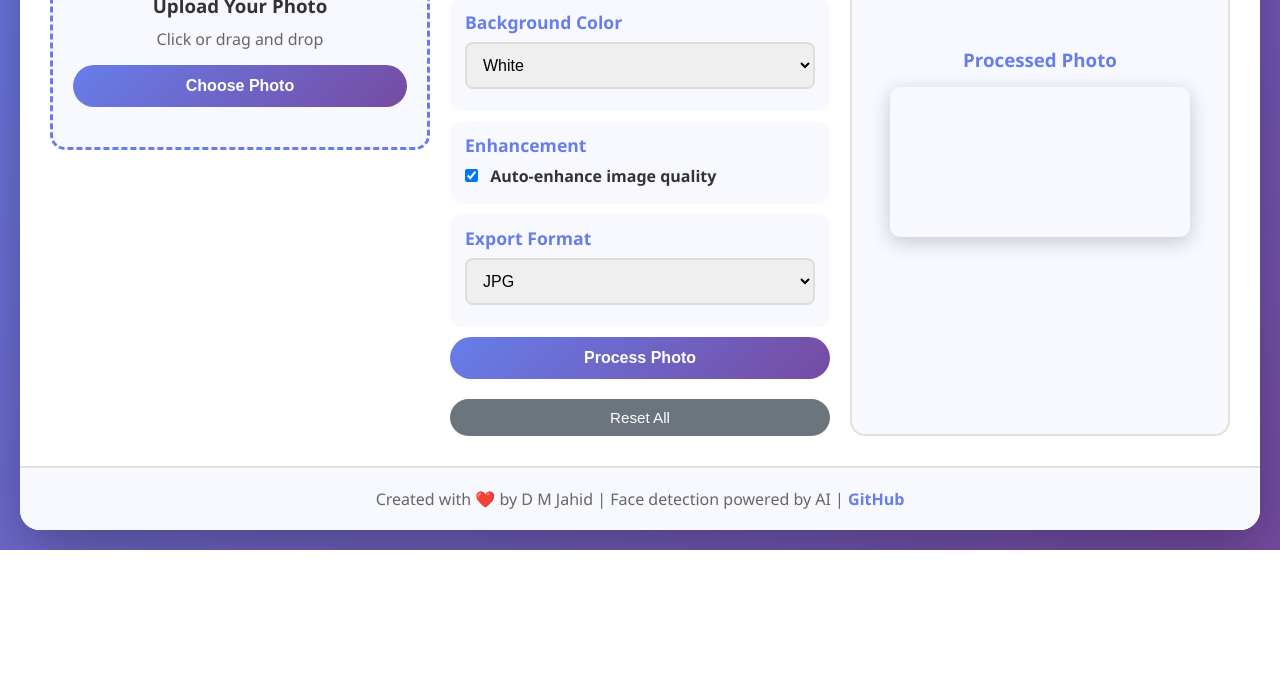
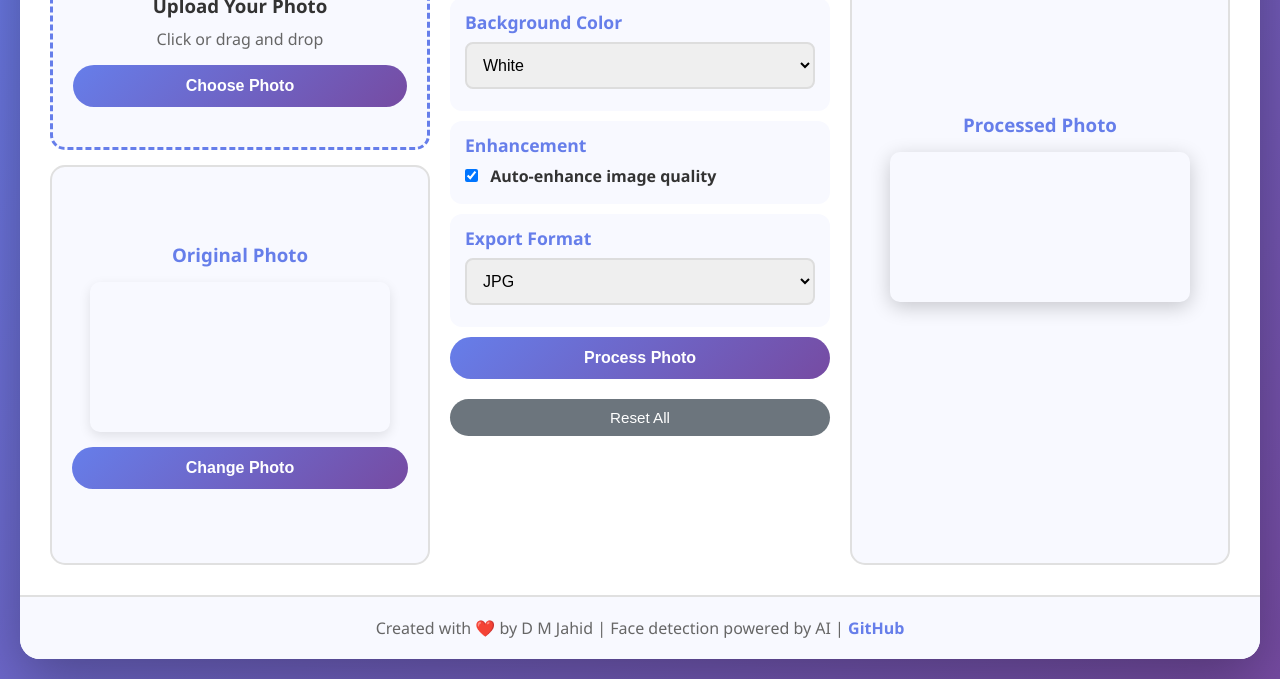
Before and after one commit to dmjahidbd/passport-photo-resizer, a plain HTML site: page index.html in a window 1280 px wide. Shown: the part 340-1019 px from the top of the page. Before the commit the page ends 890 px from the top, so only its background shows below. Drawn offline with Linux system fonts and the light colour scheme.

Commit message:
Update index.html

```diff
--- a/index.html
+++ b/index.html
@@ -24,7 +24,7 @@
                     <button class="btn-primary" onclick="document.getElementById('photoInput').click()">Choose Photo</button>
                 </div>
 
-                <div class="original-photo-container" id="originalContainer" style="display: none;">
+                <div class="original-photo-container" id="originalContainer">
                     <h3>Original Photo</h3>
                     <canvas id="originalCanvas"></canvas>
                     <button class="btn-primary" onclick="document.getElementById('photoInput').click()" style="margin-top: 15px;">Change Photo</button>
```
